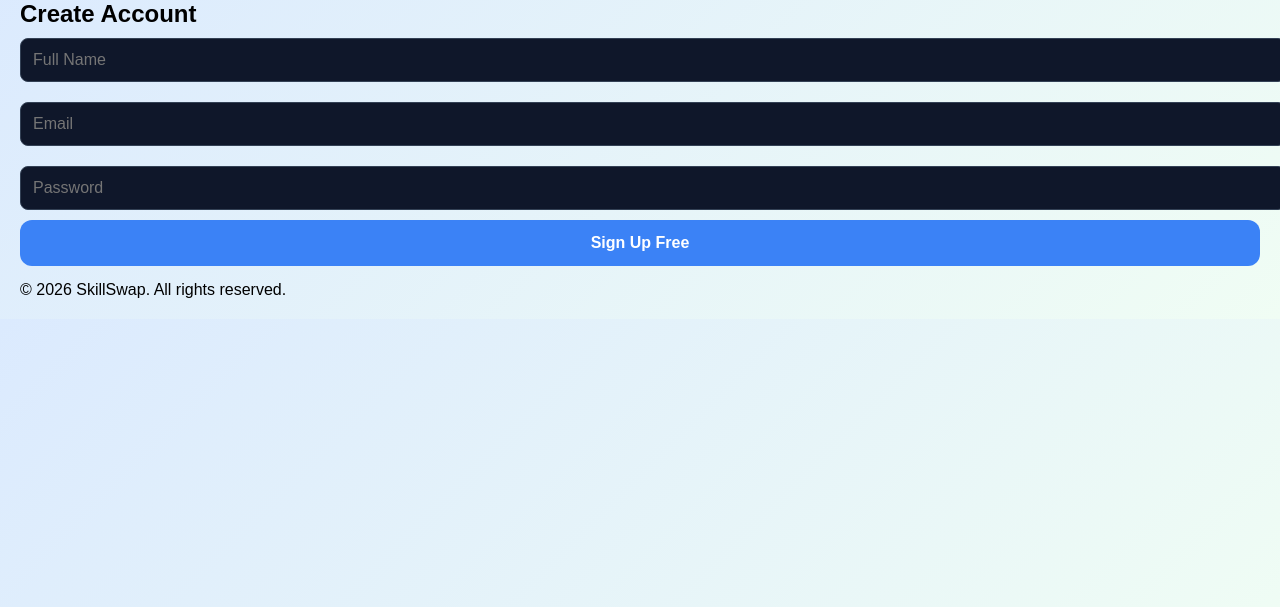
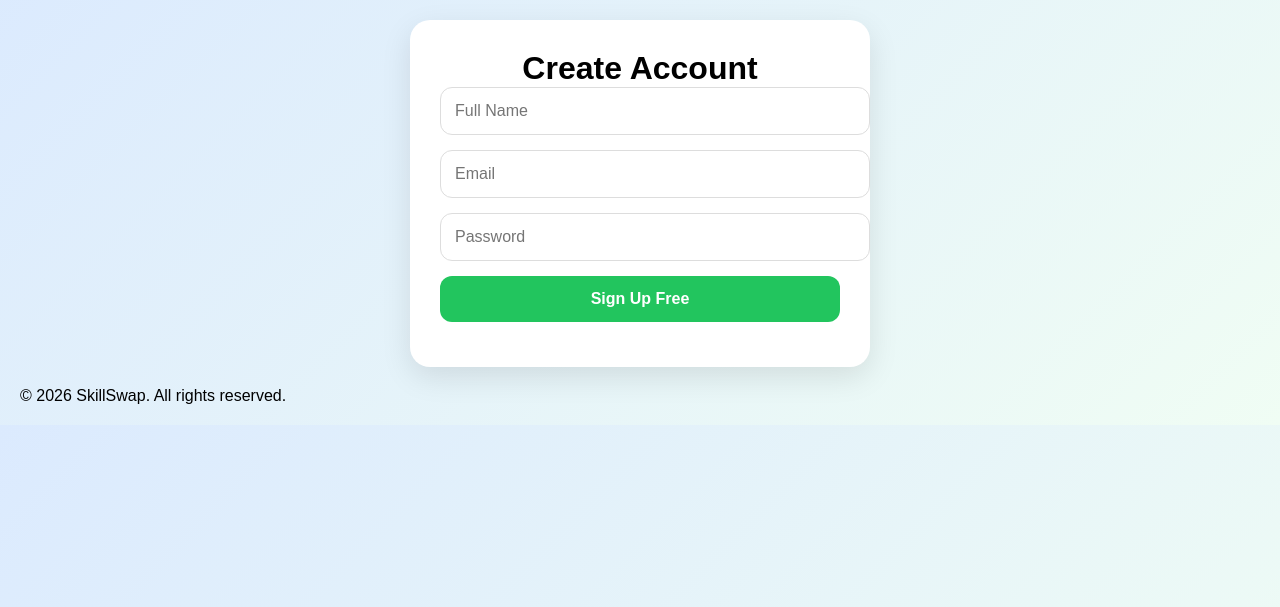
Before and after one commit to emma5004/Skillswap-, a Flask app: page /signup in a window 1280 px wide. Shown: the part 38-645 px from the top of the page. Run offline with Flask 3, Linux system fonts and the light colour scheme.

Commit message:
Refactor signup form layout and styles
Updated the signup form with new structure and styling.

```diff
--- a/templates/signup.html
+++ b/templates/signup.html
@@ -1,13 +1,14 @@
 {% extends "base.html" %}
 
 {% block content %}
-<div class="card">
-    <h2>Create Account</h2>
-    <form>
-        <input type="text" placeholder="Full Name" required style="width:100%; padding:12px; margin:10px 0; border-radius:8px; border:1px solid #334155; background:#0f172a; color:white;">
-        <input type="email" placeholder="Email" required style="width:100%; padding:12px; margin:10px 0; border-radius:8px; border:1px solid #334155; background:#0f172a; color:white;">
-        <input type="password" placeholder="Password" required style="width:100%; padding:12px; margin:10px 0; border-radius:8px; border:1px solid #334155; background:#0f172a; color:white;">
-        <button class="btn" type="submit">Sign Up Free</button>
+<div class="container">
+    <h1>Create Account</h1>
+
+    <form method="POST">
+        <input type="text" name="fullname" placeholder="Full Name" required>
+        <input type="email" name="email" placeholder="Email" required>
+        <input type="password" name="password" placeholder="Password" required>
+        <button type="submit" class="btn" style="background:#22c55e;">Sign Up Free</button>
     </form>
 </div>
 {% endblock %}
```
